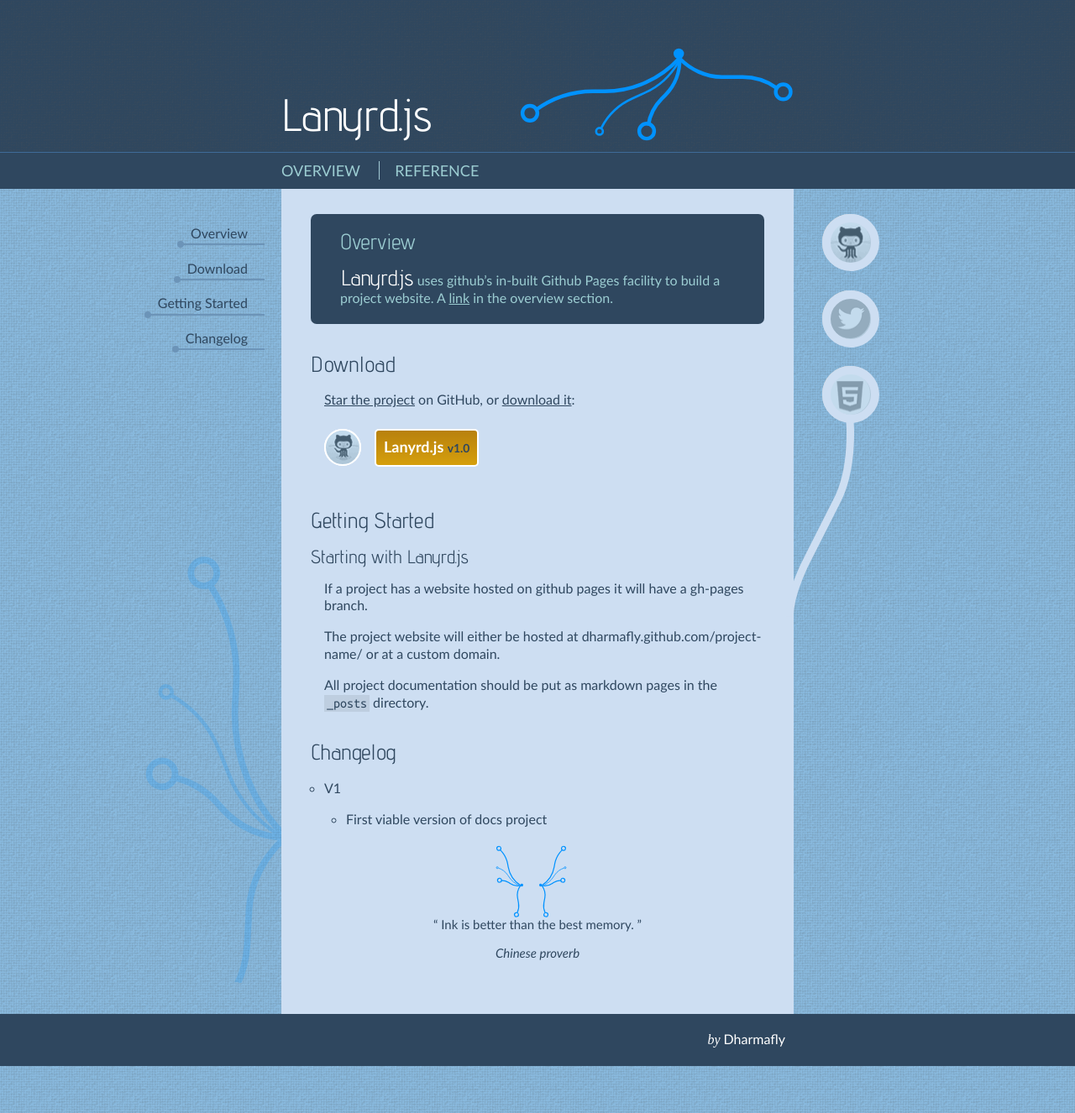
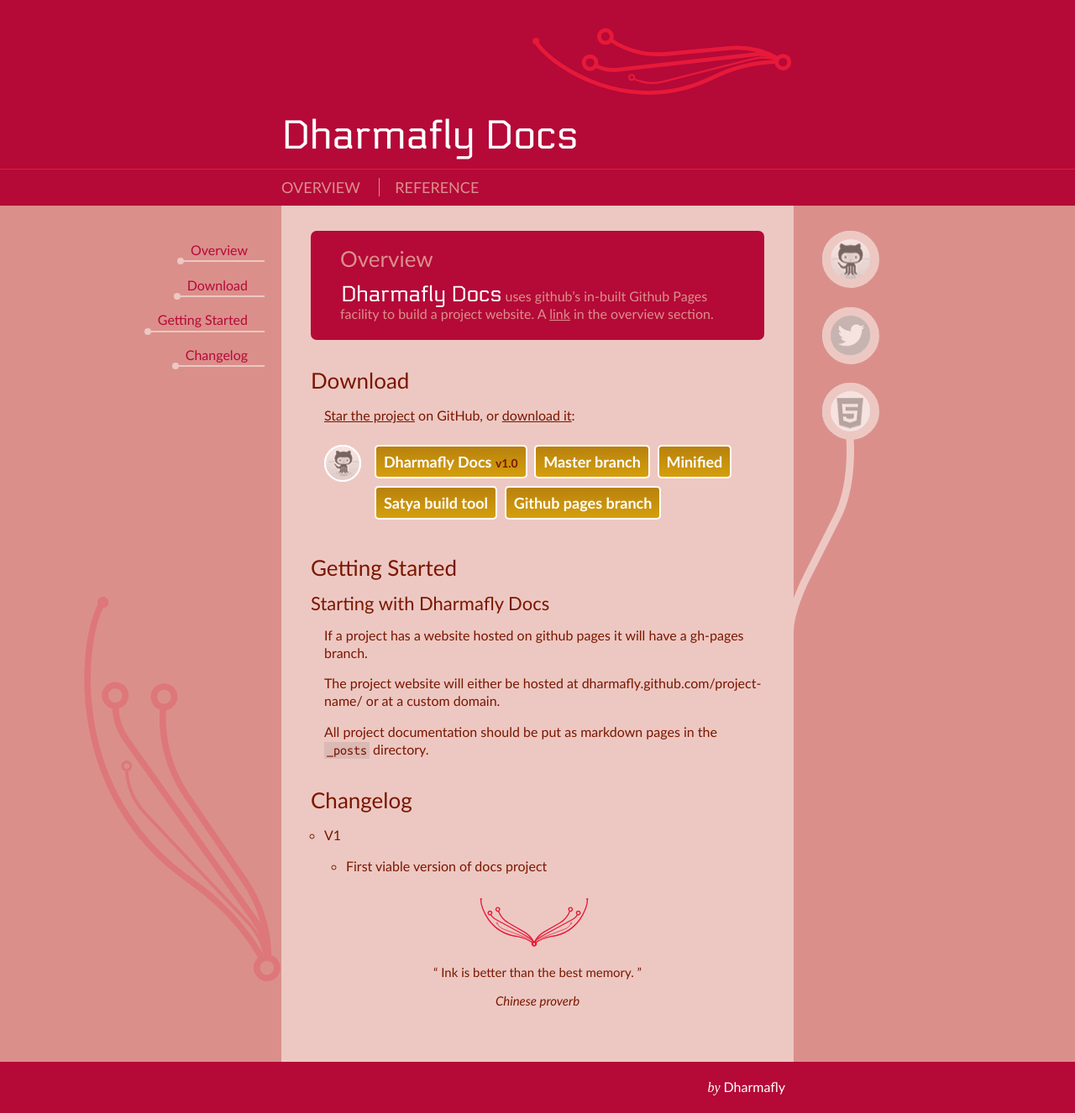
Before and after one commit to dharmafly/noodle, a Jekyll site: the page built from index.html, in a window 1280 px wide. Shown: the whole page at 84% size. Built offline with Jekyll 4.4.1, drawn with Linux system fonts in a browser that asks for light colours; nearby versions of some CDN libraries; Markdown is read by kramdown in place of the engine named in the settings.

Commit message:
Added facility for multiple download links in config.yml. #162

```diff
--- a/_config.yml
+++ b/_config.yml
@@ -1,16 +1,24 @@
 # The project
-PROJECT_NAME: Lanyrd.js
+PROJECT_NAME: Dharmafly Docs
 GITHUB_CURRENT_VERSION: 1.0
 GITHUB_PROJECT_URL: https://github.com/dharmafly/dharmafly-docs
 
 # Site theme (options: forest, ocean, horus, seagrass, sundae, slate)
-THEME: ocean
+THEME: sundae
 
 
 ############ Options
 
 # URLs
-GITHUB_ZIP_URL: https://github.com/dharmafly/dharmafly-docs/zipball/gh-pages
+DOWNLOAD_LINKS:
+  - text: Master branch
+    href: https://github.com/dharmafly/dharmafly-docs/downloads
+  - text: Minified
+    href: '#'
+  - text: Satya build tool
+    href: https://github.com/dharmafly/dharmafly-docs/tree/command-line-tool
+  - text: Github pages branch
+    href: https://github.com/dharmafly/dharmafly-docs/tree/gh-pages
 TWITTER_PROJECT_URL: https://twitter.com/dharmafly
 
 # Primary language or technology (options: javascript, css, html5)
@@ -43,6 +51,8 @@
 # Link from overview to reference
 REFERENCE_LINK_TEXT: "Complete documentation can be found here:"
 
+GITHUB_ZIP_URL: https://github.com/dharmafly/dharmafly-docs/zipball/gh-pages
+
 ############ Jekyll options
 
 safe:        false
--- a/index.html
+++ b/index.html
@@ -48,13 +48,16 @@
 
         <section>
             <h1><a id="download" class="permalink" href="#download">&#9875;</a> Download</h1>
-            <p><a href="{{ site.GITHUB_PROJECT_URL }}" target="blank">Star the project</a> on GitHub, or <a target="blank" href="{{ site.GITHUB_ZIP_URL }}">download it</a>:</p>
+            <p><a href="{{ site.GITHUB_PROJECT_URL }}" target="_blank">Star the project</a> on GitHub, or {% if site.GITHUB_ZIP_URL %}<a target="_blank" href="{{ site.GITHUB_ZIP_URL }}">{% endif %}download it{% if site.GITHUB_ZIP_URL %}</a>{% endif %}:</p>
 
         	<p class="buttons">
-                <a class="badge github" href="{{ site.GITHUB_PROJECT_URL }}" title="{{ site.PROJECT_NAME }} on GitHub" target="blank"><span>{{ site.PROJECT_NAME }} on GitHub</span></a>
+                <a class="badge github" href="{{ site.GITHUB_PROJECT_URL }}" title="{{ site.PROJECT_NAME }} on GitHub" target="_blank"><span>{{ site.PROJECT_NAME }} on GitHub</span></a>
                 {% if site.GITHUB_ZIP_URL %}
-        		<a class="button" href="{{ site.GITHUB_ZIP_URL }}" target="blank">{{ site.PROJECT_NAME }} <span class="version">v{{ site.GITHUB_CURRENT_VERSION }}</span></a>
+        		<a class="button" href="{{ site.GITHUB_ZIP_URL }}" target="_blank">{{ site.PROJECT_NAME }} <span class="version">v{{ site.GITHUB_CURRENT_VERSION }}</span></a>
                 {% endif %}
+                {% for link in site.DOWNLOAD_LINKS %}
+                <a class="button" href="{{ link.href }}" target="_blank">{{ link.text }}</a>
+                {% endfor %}
             </p>
         </section>
 
```
Also changed, not shown: _includes/global.css (+9 -2 lines).
